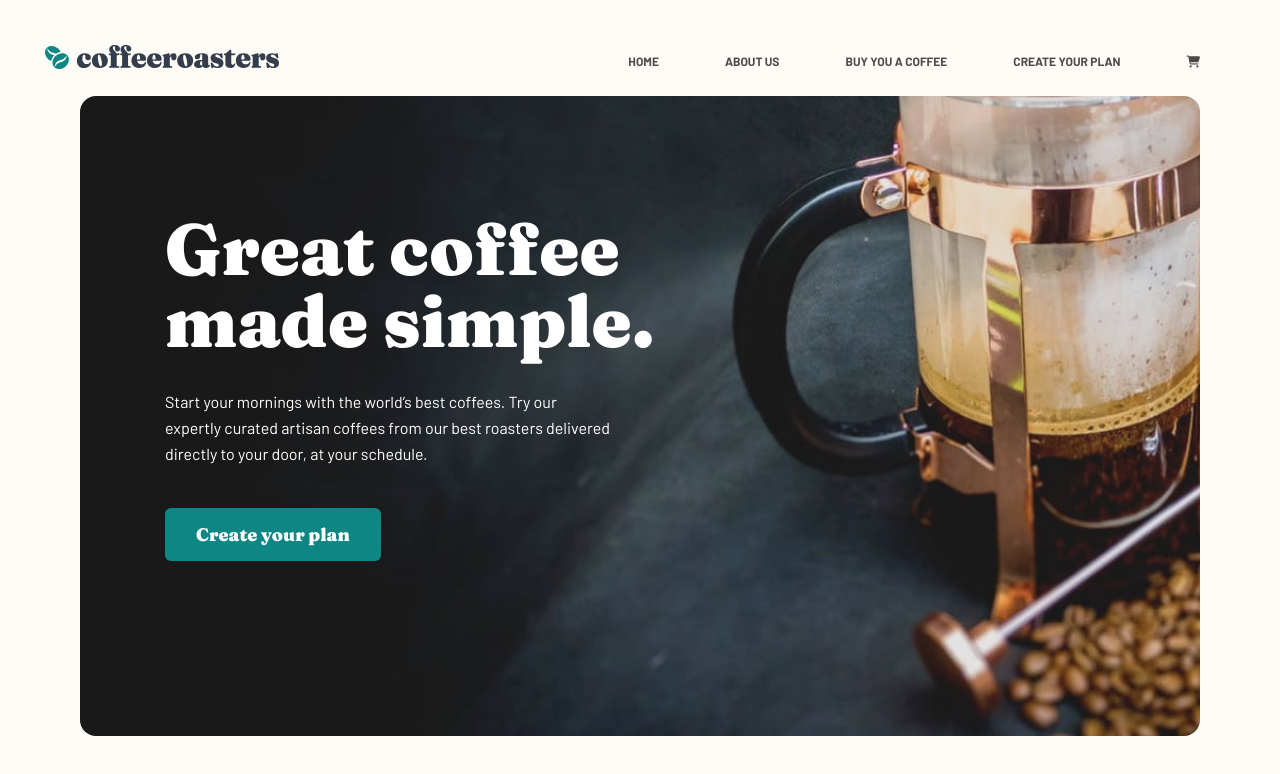
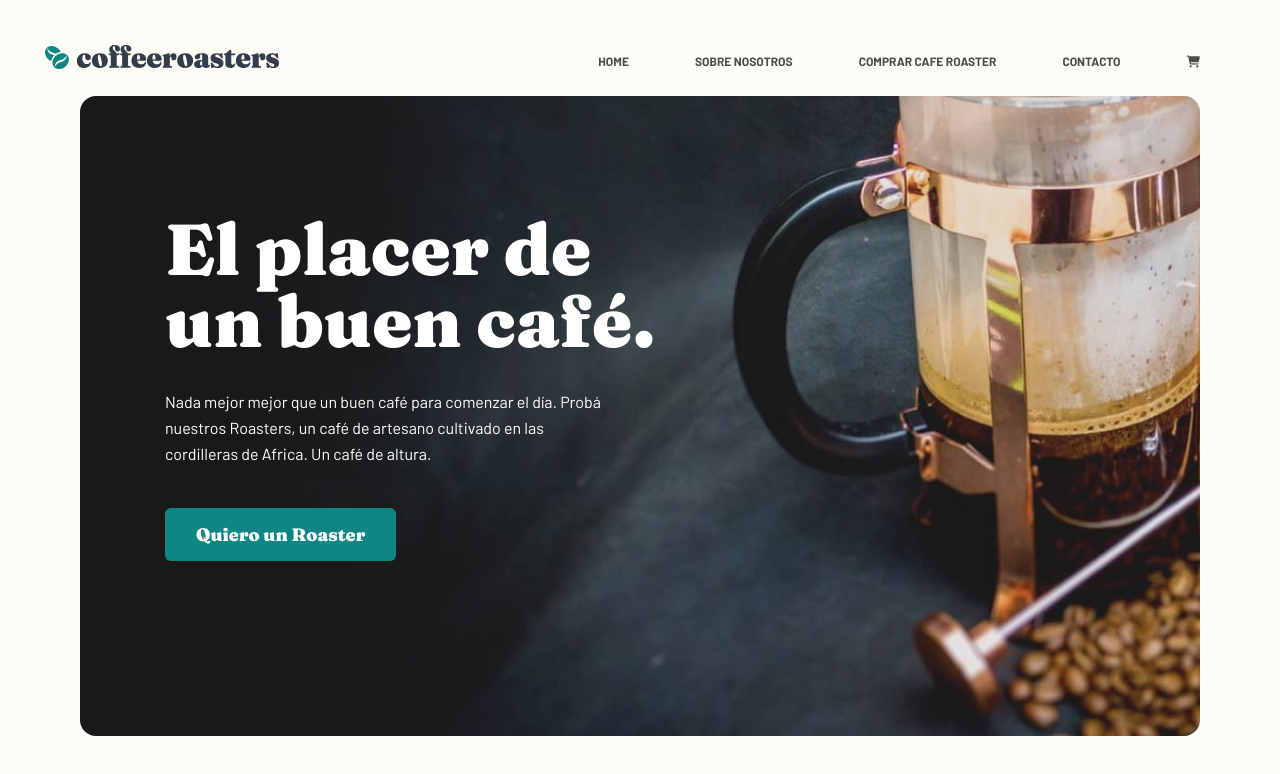
Before and after one commit to cambpaz/coffeeShop-CamilaPaz, a React (Create React App) app: page / in a window 1280 px wide. Shown: the top 774 px of the page. Built offline with nearby package versions, Linux system fonts and the light colour scheme.

Commit message:
hero section

```diff
--- a/src/components/NavBar.js
+++ b/src/components/NavBar.js
@@ -8,19 +8,19 @@ function NavBar () {
             <nav className="nav-bar">
                 <ul className="nav-list">
                     <li className="nav-item"><a href="#" className="nav-link">HOME</a></li>
-                    <li className="nav-item"><a href="#" className="nav-link">ABOUT US</a></li>
-                    <li className="nav-item"><a href="#" className="nav-link">BUY YOU A COFFEE</a></li>
-                    <li className="nav-item"><a href="#" className="nav-link">CREATE YOUR PLAN</a></li>
+                    <li className="nav-item"><a href="#" className="nav-link">SOBRE NOSOTROS</a></li>
+                    <li className="nav-item"><a href="#" className="nav-link">COMPRAR CAFE ROASTER</a></li>
+                    <li className="nav-item"><a href="#" className="nav-link">CONTACTO</a></li>
                     <CartWidget />
                 </ul>
             </nav>
         </header>
         <div className="hero-section">
-            <h2 className="hero-title">Great coffee made simple.</h2>
-            <p className="hero-text">Start your mornings with the world’s best coffees.
-                Try our expertly curated artisan coffees from our best
-                roasters delivered directly to your door, at your schedule.</p>
-            <a className="boton-hero" href="#">Create your plan</a>
+            <h2 className="hero-title">El placer de un buen café.</h2>
+            <p className="hero-text">Nada mejor mejor que un buen café para comenzar el día.
+            Probá nuestros Roasters, un café de artesano cultivado en las cordilleras de Africa.
+            Un café de altura.</p>
+            <a className="boton-hero" href="#">Quiero un Roaster</a>
         </div>
         </>
 )}
```
